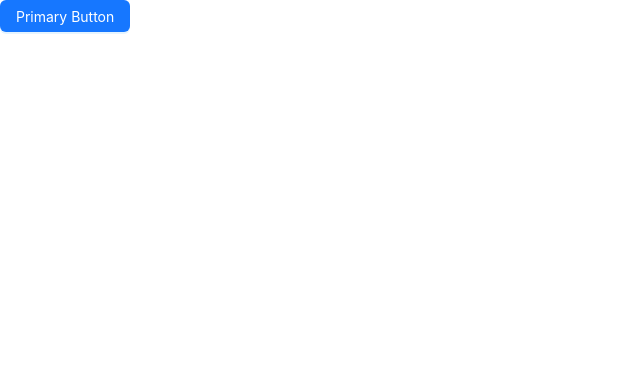
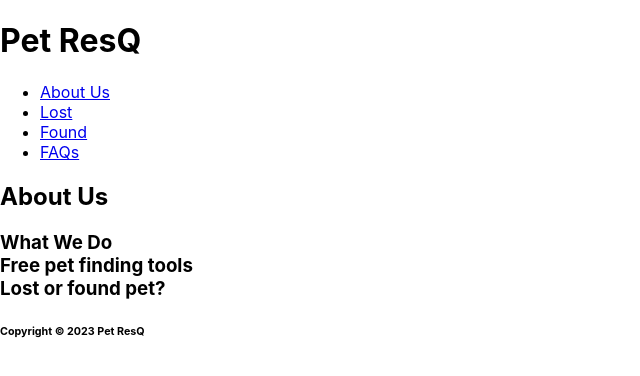
Before and after one commit to zhou7cathy/pet-resq, a React (Create React App) app in the folder client/: page / in a window 1280 px wide. Shown: the top 376 px of the page, without its empty margins (0-640 px from the left). Built offline with nearby package versions, Linux system fonts and the light colour scheme.

Commit message:
added more files.

```diff
--- a/client/src/App.js
+++ b/client/src/App.js
@@ -1,13 +1,10 @@
-import { Button } from 'antd';
+import React from "react";
+import Container from "./components/Container";
 
 function App() {
   return (
     <div className="App">
-      <header className="App-header">
-        <div>
-        <Button type="primary">Primary Button</Button>
-        </div>
-      </header>
+        <Container/>
     </div>
   );
 }
--- /dev/null
+++ b/client/src/components/Container.js
@@ -0,0 +1,38 @@
+import React, { useState } from 'react';
+import Navigation from './sections/Navigation'
+import Footer from './sections/Footer'
+import AboutUs from './pages/AboutUs'
+import Lost from './pages/Lost'
+import Found from './pages/Found'
+import FAQs from './pages/FAQs'
+
+export default function Container() {
+    const [currentPage, setCurrentPage] = useState('AboutUs');
+
+    const renderPage = () => {
+      if (currentPage === 'AboutUs') {
+        return <AboutUs />;
+      }
+      if (currentPage === 'Lost') {
+        return <Lost />;
+      }
+      if (currentPage === 'Found') {
+        return <Found />;
+      }
+      if (currentPage === 'FAQs') {
+        return <FAQs />;
+      }
+      return <AboutUs />;
+    };
+
+    const handlePageChange = (page) => setCurrentPage(page);
+
+    return (
+      <div>
+        <h1>Pet ResQ</h1>
+        <Navigation currentPage={currentPage} handlePageChange={handlePageChange} />
+        {renderPage()}
+        <Footer />
+      </div>
+    )
+  }
--- /dev/null
+++ b/client/src/components/pages/AboutUs.js
@@ -0,0 +1,16 @@
+import React from 'react'
+
+export default function AboutMe() {
+  return (
+    <div>
+      <h2>About Us</h2>
+      <div>
+        <h3>
+          What We Do<br></br>
+          Free pet finding tools<br></br>
+          Lost or found pet?
+        </h3>
+      </div>
+    </div>
+  )
+}
--- /dev/null
+++ b/client/src/components/sections/Footer.js
@@ -0,0 +1,9 @@
+import React from 'react'
+
+export default function Footer() {
+  return (
+    <div className='footer'>
+        <h6>Copyright © 2023 Pet ResQ</h6>
+    </div>
+  )
+}
--- /dev/null
+++ b/client/src/components/sections/Navigation.js
@@ -0,0 +1,50 @@
+import React from 'react'
+
+function Navigation({ currentPage, handlePageChange }) {
+  return (
+    <div>
+      <nav>
+        <ul>
+          <li>
+            <a
+              href="#About-us"
+              onClick={() => handlePageChange('AboutUs')}
+              className={currentPage === 'AboutUs' ? 'nav-link active' : 'nav-link'}
+            >
+              About Us
+            </a>
+          </li>
+          <li>
+            <a
+              href="#Lost"
+              onClick={() => handlePageChange('Lost')}
+              className={currentPage === 'Lost' ? 'nav-link active' : 'nav-link'}
+            >
+              Lost
+            </a>
+          </li>
+          <li>
+            <a
+              href="#Found"
+              onClick={() => handlePageChange('Found')}
+              className={currentPage === 'Found' ? 'nav-link active' : 'nav-link'}
+            >
+              Found
+            </a>
+          </li>
+          <li>
+            <a
+              href="#FAQs"
+              onClick={() => handlePageChange('FAQs')}
+              className={currentPage === 'FAQs' ? 'nav-link active' : 'nav-link'}
+            >
+              FAQs
+            </a>
+          </li>
+        </ul>
+      </nav>
+    </div>
+  )
+}
+
+export default Navigation;
```
Also changed, not shown: client/src/components/pages/FAQs.js (added), client/src/components/pages/Found.js (added), client/src/components/pages/Lost.js (added).
